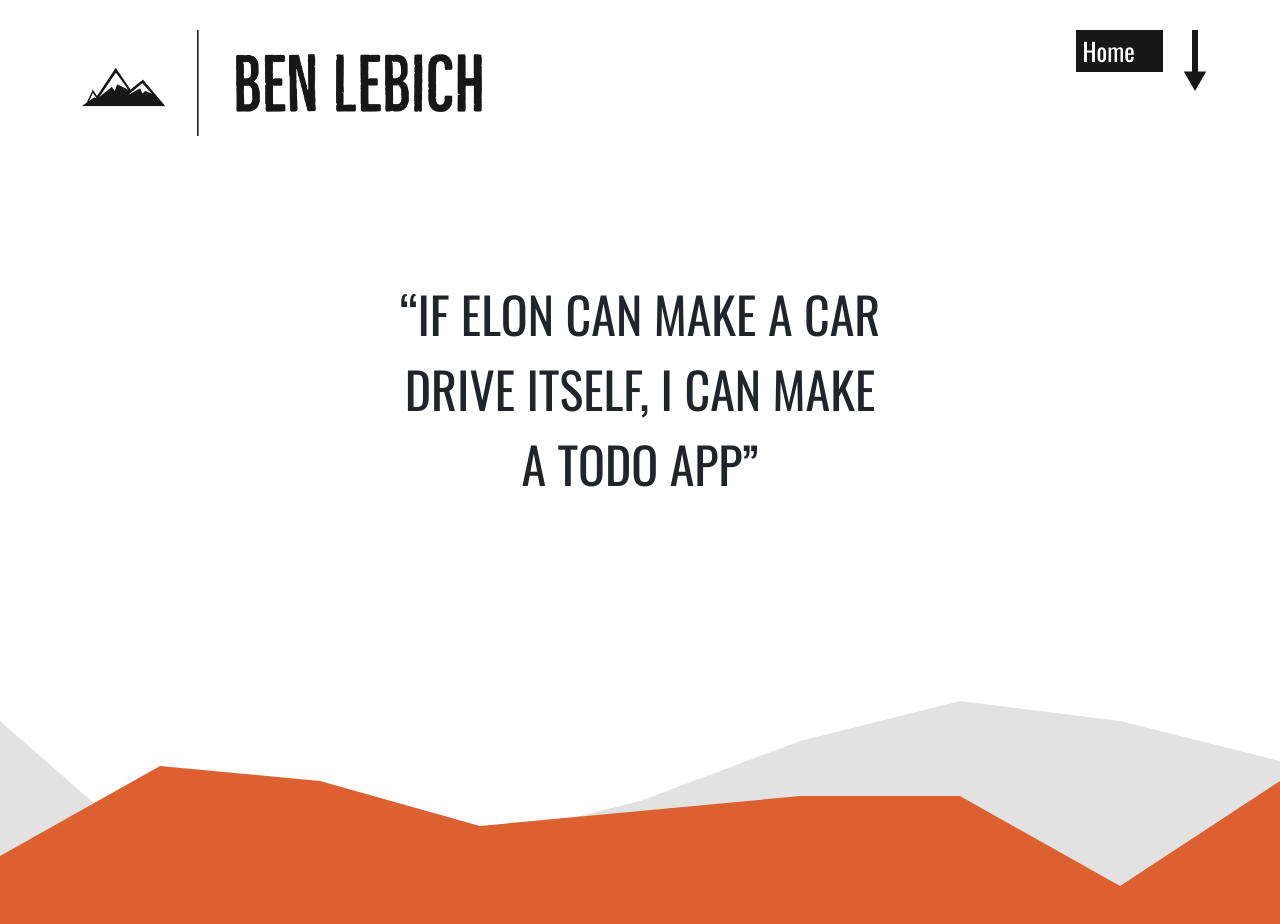
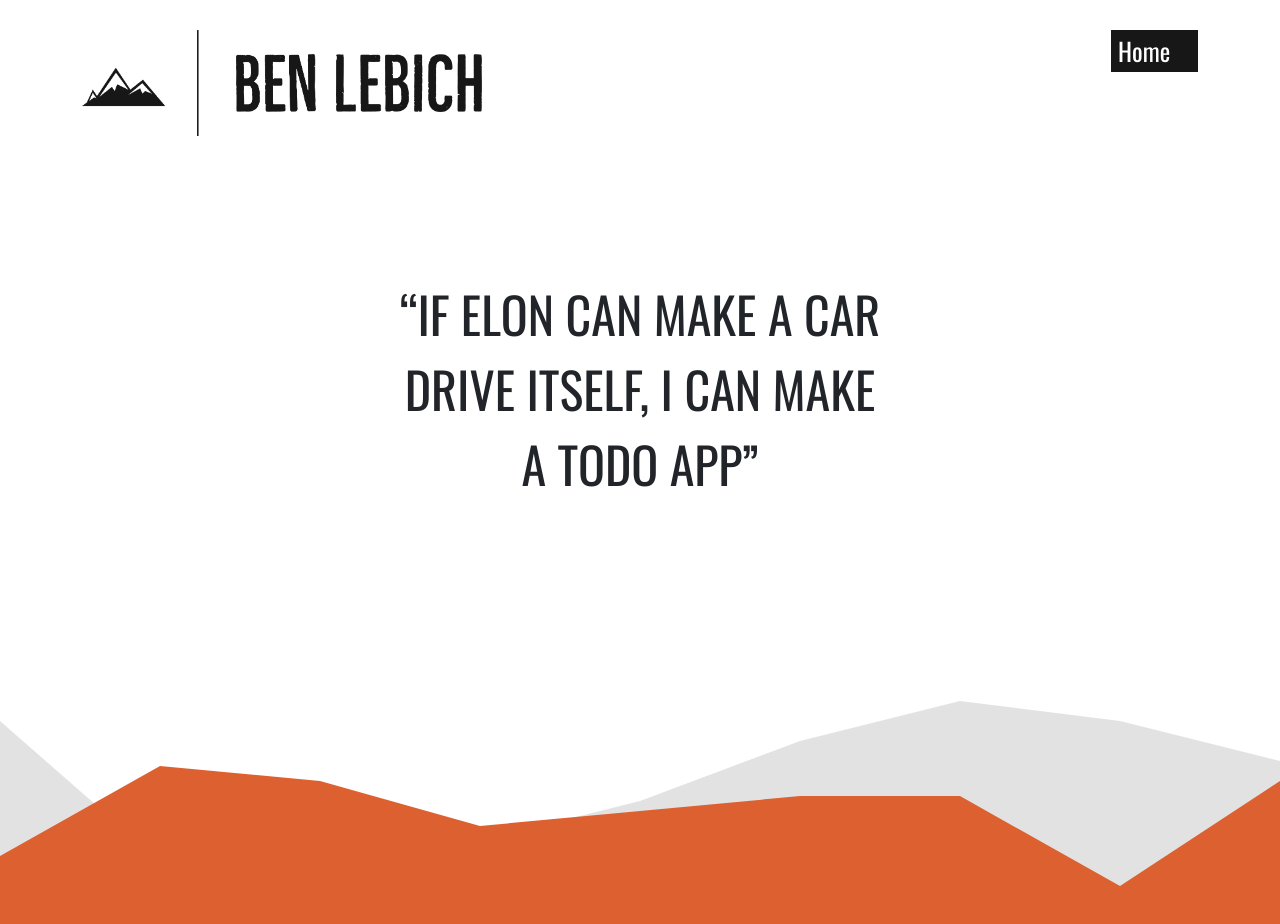
Before and after one commit to BenLebich/portfolio-svelte, a Svelte app: page / in a window 1280 px wide. Shown: the top 924 px of the page. Built offline with nearby package versions, Linux system fonts and the light colour scheme.

Commit message:
removing arrow from nav

```diff
--- a/src/comps/sections/Nav.svelte
+++ b/src/comps/sections/Nav.svelte
@@ -1,7 +1,9 @@
 <script>
   import { slide } from "svelte/transition";
+  export let innerWidth;
   let heightArrow = 190;
   let hover = false;
+
   let h = 0;
   $: if (!hover) {
     heightArrow = 25;
@@ -63,53 +65,8 @@
           {/if}
         {/each}
       </div>
-      <div class="arrow" style="display: none;">
-        <svg
-          width="18"
-          height={heightArrow + 15}
-          viewBox="0 0 18 {heightArrow + 15}"
-          fill="none"
-          xmlns="http://www.w3.org/2000/svg"
-        >
-          <path
-            d="M9 {heightArrow +
-              15}L17.6603 {heightArrow}L0.339745 {heightArrow}L9 {heightArrow +
-              15}ZM7.5 -6.55671e-08L7.5 {heightArrow + 1.5}L10.5 {heightArrow +
-              1.5}L10.5 6.55671e-08L7.5 -6.55671e-08Z"
-            fill="#171717"
-          />
-        </svg>
-      </div>
-      <div class="arrow">
-        <svg
-          class="arrow-body"
-          width="6"
-          height={h}
-          viewBox="0 0 6 236"
-          fill="none"
-          xmlns="http://www.w3.org/2000/svg"
-          preserveAspectRatio="none"
-        >
-          <line
-            x1="3"
-            y1="1.31134e-07"
-            x2="2.99999"
-            y2="236"
-            stroke="#171717"
-            stroke-width="6"
-          />
-        </svg>
-        <svg
-          class="arrow-head"
-          width="24"
-          height="20"
-          viewBox="0 0 24 20"
-          fill="none"
-          xmlns="http://www.w3.org/2000/svg"
-        >
-          <path d="M12 20L0.741669 0.5H23.2583L12 20Z" fill="#171717" />
-        </svg>
-      </div>
+
+
     </div>
   </div>
 </header>
@@ -143,13 +100,12 @@
     display: flex;
     flex-direction: row;
     position: fixed;
-    margin-left: -122.5px;
+    margin-left: -87px;
     z-index: 5;
     align-items: flex-start;
   }
 
   .sections {
-    margin-right: 20px;
     background-color: #ffffff88;
     display: flex;
     flex-direction: column;
```
